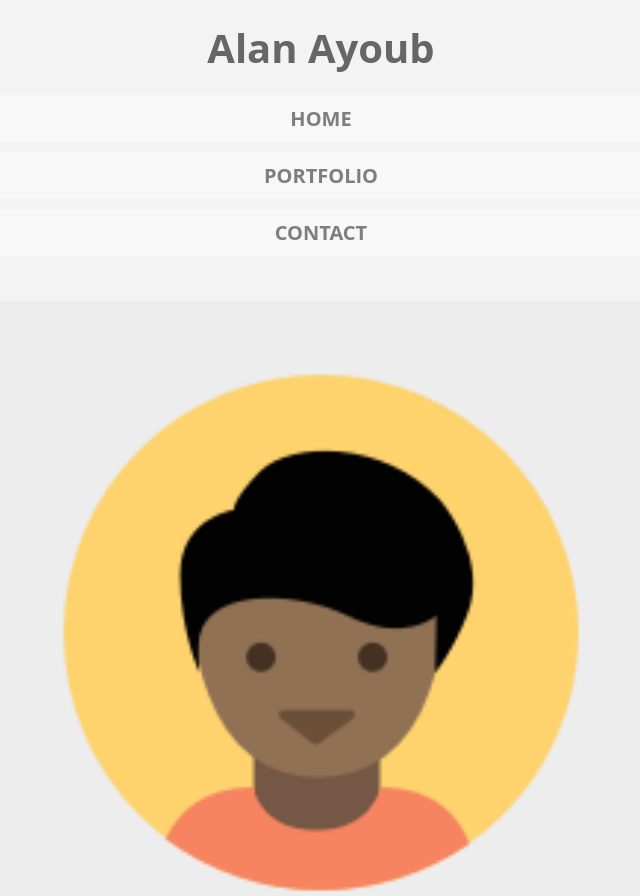
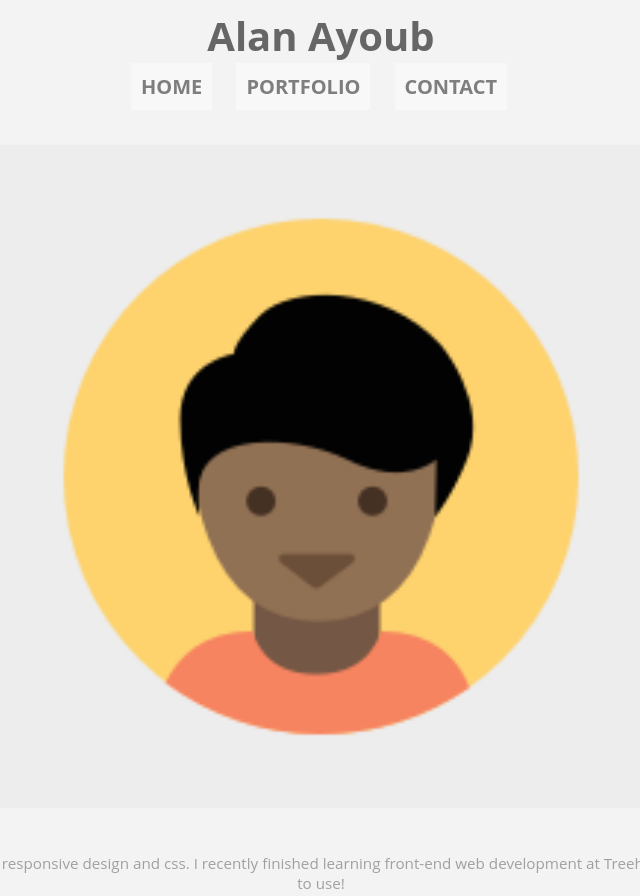
Before and after one commit to AlAyoub/fe-techdegree-project-2, a plain HTML site: page index.html in a window 1280 px wide. Shown: the top 896 px of the page, without its empty margins (319-959 px from the left). Drawn offline with Linux system fonts and the light colour scheme; a web font is replaced by a local one.

Commit message:
768 nav completed

```diff
--- a/css/styles.css
+++ b/css/styles.css
@@ -12,6 +12,11 @@
   .main-nav {
     width: 100%;
   }
+
+  nav {
+    text-align: center;
+  }
+
   ol, ul {
     margin: 0;
     padding: 0;
@@ -106,6 +111,7 @@ h4 {
   color: #666666;
   margin-top: 0;
   margin-bottom: 0;
+  text-align: center;
 }
 
 #phone-and-email {
@@ -132,8 +138,8 @@ h4 {
 }
 
 hr {
-  display: block;
-  height: 1px;
+    display: block;
+    height: 1px;
     border: 0;
     border-top: 1px solid #dadada;
     margin: 1em 0;
@@ -143,3 +149,26 @@ hr {
 a:link {
   color: #7e7e7e;
 }
+
+
+
+
+/*  ===================================
+            Media Queries
+======================================  */
+
+@media (min-width: 768px) {
+
+  div li {
+    display: inline;
+    text-align: center;
+  }
+
+  ul {
+    width: 400px;
+    margin: 10px auto;
+  }
+
+
+
+}
--- a/index.html
+++ b/index.html
@@ -12,10 +12,8 @@
 
 <body>
     <div class="wrapper">
+            <h4 id="student-name">Alan Ayoub</h4>
         <ul class="nav">
-            <li id="student-name">
-                <h4>Alan Ayoub</h4>
-            </li>
             <li><a href="index.html">HOME</a></li>
             <li><a href="#portfolio">PORTFOLIO</a></li>
             <li><a href="#contact">CONTACT</a></li>
```
